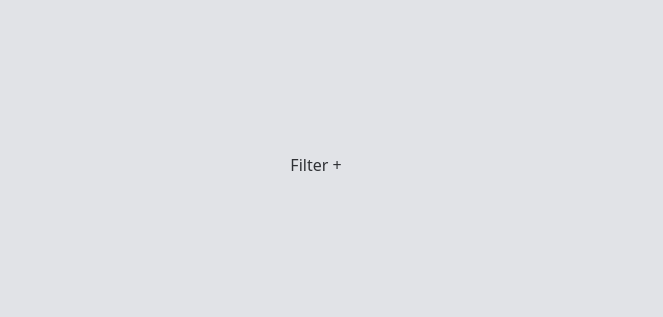
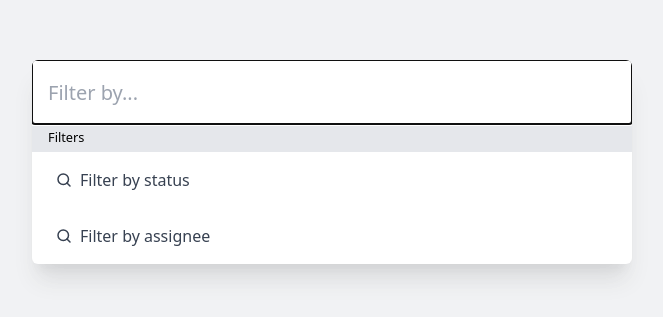
Before and after one commit to SoorajSNBlaze333/react-components, a Next.js app: page / in a window 1280 px wide. Shown: the part 235-552 px from the top of the page, without its empty margins (324-987 px from the left). Built offline with nearby package versions, Linux system fonts and the light colour scheme.

Commit message:
Added Filter Dialog

```diff
--- a/filter/ui/Filter.jsx
+++ b/filter/ui/Filter.jsx
@@ -1,10 +1,12 @@
 /* eslint-disable react-hooks/exhaustive-deps */
-import React, { Fragment, useState, useEffect } from 'react';
+import React, { Fragment, useState, useEffect, useRef } from 'react';
 import { Transition, Dialog } from '@headlessui/react';
+import { MagnifyingGlass } from 'phosphor-react';
 import useFilter from '../hooks/useFilter';
 
 const Form = ({ handleSubmit }) => {
   const { filters } = useFilter().state;
+  const inputRef = useRef(null);
   const [currentLevel, setCurrentLevel] = useState(null);
   const [list, setList] = useState(Object.keys(filters))
 
@@ -27,6 +29,8 @@ const Form = ({ handleSubmit }) => {
 
   useEffect(() => {
     setList(currentLevel ? Object.keys(filters[currentLevel]) : Object.keys(filters));
+    inputRef.current.value = "";
+    inputRef.current.focus();
   }, [currentLevel])
 
   const renderOptions = () => {
@@ -35,8 +39,9 @@ const Form = ({ handleSubmit }) => {
         <li
           key={index}
           onClick={() => handleFilter(filterKey)}
-          className="w-full p-4 cursor-pointer hover:bg-gray-100 focus:outline-none"
+          className="w-full p-4 cursor-pointer transition duration-100 hover:bg-gray-100 focus:outline-none flex justify-start items-center text-gray-700"
         >
+          {(!currentLevel) && (<MagnifyingGlass weight="bold" className="h-4 w-4 mr-2 ml-2" />)}
           {filterKey}
         </li>
       )
@@ -44,15 +49,33 @@ const Form = ({ handleSubmit }) => {
   };
 
   return (
+    <Transition.Child
+      as="div"
+      enter="ease-out duration-100"
+      enterFrom="opacity-0 scale-95"
+      enterTo="opacity-100 scale-100"
+      leave="ease-in duration-100"
+      leaveFrom="opacity-100 scale-100"
+      leaveTo="opacity-0 scale-95"
+    >
+      <div className="inline-block w-full my-8 overflow-hidden transition-all transform bg-white shadow-xl rounded-md w-[600px] shadow-xl">
         <form onSubmit={handleSubmit} className="w-full h-full">
+          <span className="h-16 w-full flex">
             <input
-        className="w-full h-16 p-4 placeholder-gray-500 text-xl"
-        placeholder="Add Filter"
+              className="w-full h-full p-4 placeholder-gray-400 text-gray-800 text-xl"
+              placeholder={currentLevel ? `${currentLevel}...` : "Filter by..."}
               autoFocus
-        onChange={(e) => handleSearch(e)}
+              onChange={handleSearch}
+              ref={inputRef}
             />
+          </span>
+        </form>
+        <small className="w-full block py-1 px-4 bg-gray-200 font-light">
+          Filters
+        </small>
         <ul>{renderOptions()}</ul>
-    </form>
+      </div>
+    </Transition.Child>
   )
 }
 
@@ -65,12 +88,12 @@ export default function Filter() {
     console.log("Submitted Form");
   }
 
-  const renderFilter = () => {
+  const renderDialog = () => {
     return (
       <Transition appear show={show} as={Fragment}>
         <Dialog
           as="div"
-          className="fixed inset-0 z-10 overflow-y-auto"
+          className="fixed flex items-center justify-center inset-0 z-10 overflow-y-auto"
           onClose={toggle}
         >
           <div className="min-h-screen px-4 text-center">
@@ -83,7 +106,7 @@ export default function Filter() {
               leaveFrom="opacity-100"
               leaveTo="opacity-0"
             >
-              <Dialog.Overlay className="fixed inset-0 bg-gray-400 bg-opacity-30" />
+              <Dialog.Overlay className="fixed inset-0 bg-gray-300 bg-opacity-30" />
             </Transition.Child>
           </div>
 
@@ -91,20 +114,7 @@ export default function Filter() {
           <span className="inline-block h-screen align-middle" aria-hidden="true">
             &#8203;
           </span>
-
-          <Transition.Child
-            as={Fragment}
-            enter="ease-out duration-100"
-            enterFrom="opacity-0 scale-95"
-            enterTo="opacity-100 scale-100"
-            leave="ease-in duration-100"
-            leaveFrom="opacity-100 scale-100"
-            leaveTo="opacity-0 scale-95"
-          >
-            <div className="inline-block w-full max-w-md my-8 overflow-hidden transition-all transform bg-white shadow-xl rounded-md">
           <Form handleSubmit={handleSubmit} />
-            </div>
-          </Transition.Child>
         </Dialog>
       </Transition>
     )
@@ -112,8 +122,8 @@ export default function Filter() {
 
   return (
     <>
-      <div onClick={toggle} className="cursor-pointer">Filter + </div>
-      {renderFilter()}
+      <div onClick={toggle} className="cursor-pointer border-2 px-3 py-1 rounded">Filters</div>
+      {renderDialog()}
     </>
   )
 }
--- a/package.json
+++ b/package.json
@@ -13,6 +13,7 @@
     "@popperjs/core": "^2.9.2",
     "@types/react-dom": "^17.0.8",
     "next": "11.0.0",
+    "phosphor-react": "^1.3.1",
     "react": "17.0.2",
     "react-dom": "17.0.2",
     "react-popper": "^2.2.5"
--- a/pages/index.tsx
+++ b/pages/index.tsx
@@ -1,5 +1,4 @@
 import React from 'react';
-// import { Menu, MenuItem, SubMenu, contextMenu } from '../contextmenu'
 import { Filter } from '../filter';
 
 interface HomeProps {
@@ -8,37 +7,7 @@ interface HomeProps {
 
 export default function Home(props: HomeProps) {
   return (
-    <div className="h-full w-full flex justify-center items-center">
-      {/* <Menu id="context-menu-1">
-        <MenuItem as="div">Item 1</MenuItem>
-        <MenuItem as="div">Item 2</MenuItem>
-        <SubMenu text="submenu1">
-          <MenuItem as="div">Item 1</MenuItem>
-          <MenuItem as="div">Item 2</MenuItem>
-          <MenuItem as="div">Item 3</MenuItem>
-          <MenuItem as="div">Item 4</MenuItem>
-          <MenuItem as="div">Item 5</MenuItem>
-          <SubMenu text="submenu1.2">
-            <MenuItem as="div">Item 1</MenuItem>
-            <MenuItem as="div">Item 2</MenuItem>
-            <MenuItem as="div">Item 3</MenuItem>
-            <MenuItem as="div">Item 4</MenuItem>
-            <MenuItem as="div">Item 5</MenuItem>
-            <MenuItem as="div">Item 6</MenuItem>
-          </SubMenu>
-        </SubMenu>
-        <SubMenu text="submenu1">
-          <MenuItem as="div">Item 1</MenuItem>
-          <MenuItem as="div">Item 2</MenuItem>
-          <MenuItem as="div">Item 3</MenuItem>
-        </SubMenu>
-      </Menu>
-      <div
-        onContextMenu={(event) => contextMenu.open({ event, id: "context-menu-1" })}
-        className="text-3xl"
-      >
-        click me to toggle context
-      </div> */}
+    <div className="h-screen w-screen flex justify-center items-center">
       <Filter />
     </div>
   );
--- a/tailwind.config.js
+++ b/tailwind.config.js
@@ -1,5 +1,11 @@
 module.exports = {
-  purge: ['./pages/**/*.{js,ts,jsx,tsx}', './components/**/*.{js,ts,jsx,tsx}'],
+  mode: 'jit',
+  purge: [
+    './pages/**/*.{js,ts,jsx,tsx}',
+    './components/**/*.{js,ts,jsx,tsx}',
+    './contextmenu/**/*.{js,ts,jsx,tsx}',
+    './filter/**/*.{js,ts,jsx,tsx}'
+  ],
   darkMode: false, // or 'media' or 'class'
   theme: {
     extend: {},
```
Also changed, not shown: 2 other files (tests, documents, lock files or other folders). Lines whose indentation alone changed are shown as unchanged.
